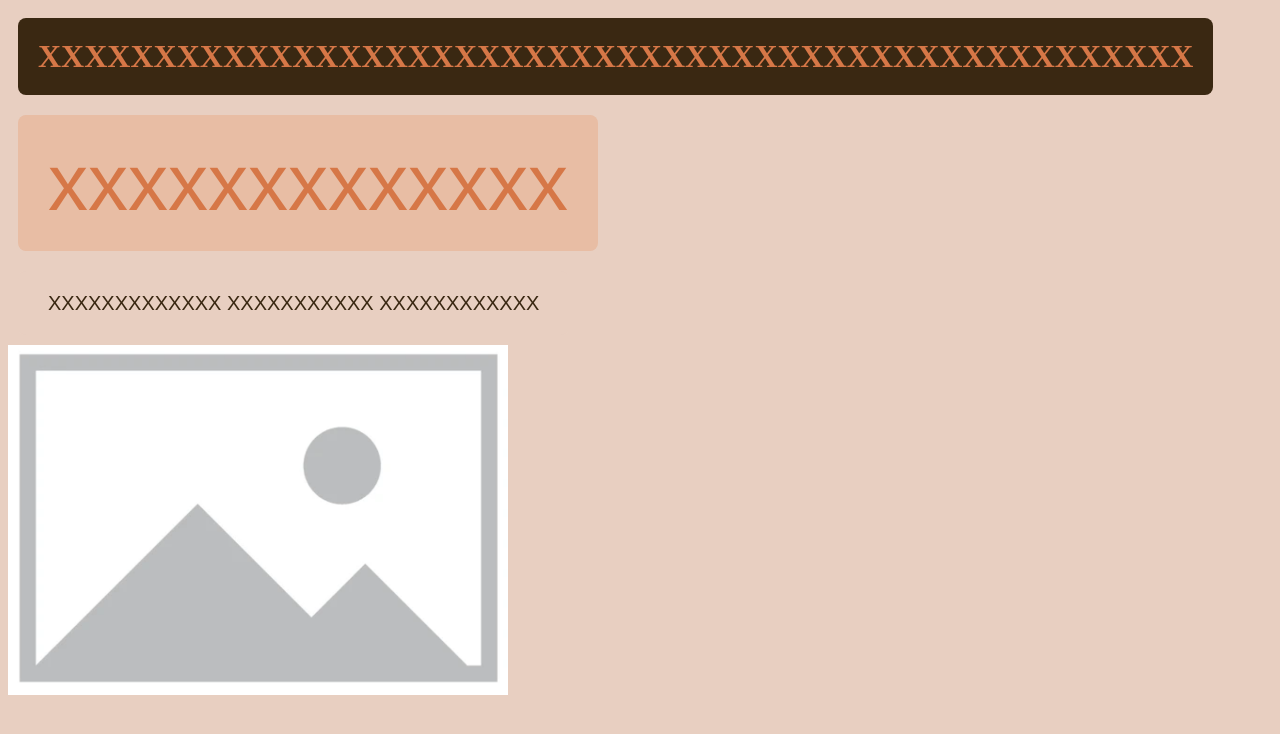
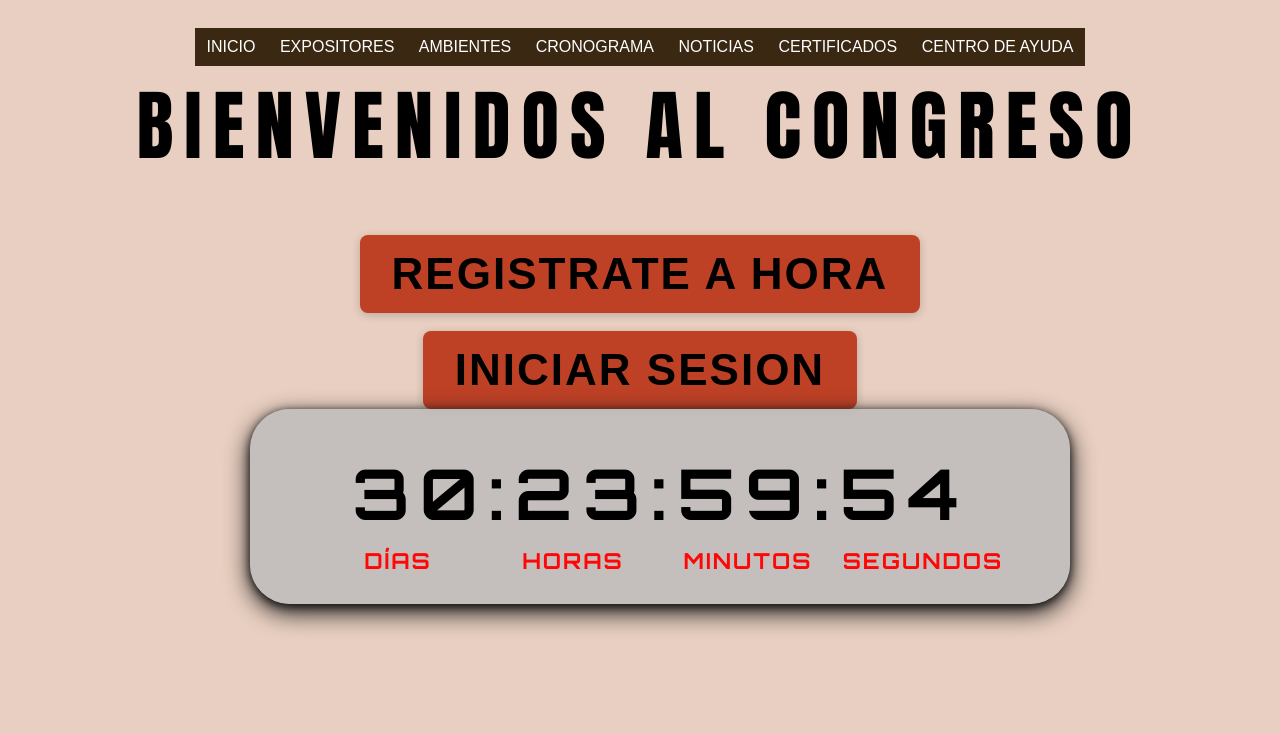
Before and after one commit to sis-inf/congresos, a Django app: page / in a window 1280 px wide. Shown: the top 734 px of the page. Run offline with Django 5.2, Linux system fonts and the light colour scheme.

Commit message:
pagina de inicio y platillas de modulos

```diff
--- a/myapp/static/styles/main.css
+++ b/myapp/static/styles/main.css
@@ -1,45 +1,111 @@
-body
-{
-    background: #E8CFC1;/*fondo*/
-    color: #D67747;/*color de letra en general xd*/
-    /*/////////////////////////////////////////////////////////////////////////////////////////////////*/
-    /* funcion para el texto con fondo*/
-    .texto-con-fondo-titulo
-    {
-    background-color: #3A2812;  /* Color de fondo (cámbialo al que necesites) */
+body{
+    background-color: #E8CFC1;
+    font-family: arial,helvetica;
+     text-align: center; /* Para centrado horizontal general */
+    padding: 20px;
+}
 
-    padding: 20px;             /* Espacio interno alrededor del texto */
-    border-radius: 8px;        /* Bordes redondeados (opcional) */
-    display: inline-block;     /* Ajusta el ancho al contenido */
-    margin: 10px;              /* Margen exterior (opcional) */
+.menu{
+    list-style: none; /* a los puntos de la lista */
+    padding: 0;/* el espaciado*/
+    background: #3A2812;
+    width: 90%;
+    max-width: 890px;
+    margin: auto;
+}
+
+.menu li a{
+    text-decoration: none;
+    color: white;
+    padding: 10px;
+    display: block;
+}
+
+.menu li{
+    display: inline-block;
+    text-align: center;
+}
+
+.menu li a:hover{
+    background: #D67747;
+
+}
+
+/*TITULO*/
+
+  header h1 {
+    font-size: 77px; /* TAMAÑO DE LA LETRA  */
+    color: #000000;  /* COLOR DE LA LETRA */
+    text-align: center;
+    margin-top: 1px;
+    letter-spacing: 11px; /*  SEPARACION DE LASLETRA */
+   font-family: Impact, Arial, sans-serif;
+  }
+
+  /*boton de registrarse*/
+  .boton {
+        display: block; /* Esto es importante para que margin: auto funcione */
+     margin-left: auto;
+     margin-right: auto;
+      background: #be4126;
+      color: #000000;
+      border: none;
+      padding: 14px 32px;
+      border-radius: 8px;
+      font-size: 44px;
+      font-family: 'Arial', sans-serif;
+      font-weight: bold;
+      text-transform: uppercase;
+      letter-spacing: 2px;
+      cursor: pointer;
+
+      transition: background 0.2s, color 0.2s, transform 0.1s;
+      box-shadow: 0 2px 8px #11111133;
     }
-    /*/////////////////////////////////////////////////////////////////////////////////////////////////*/
-    .texto-con-fondo-titulo-1 {
-    background-color: #e8bda4;
-    font-size: 80px;          /* Tamaño letra */
-    line-height: 1.2;         /* Espaciado entre líneas */
-    padding: 20px 30px;       /* Más espacio horizontal */
-    border-radius: 8px;
-    display: inline-block;
-    margin: 10px;
-    font-family: Arial, sans-serif; /* Fuente estándar */
-    font-weight: normal;      /* Resetear negrita si es necesario */
+    .boton:hover {
+      background: #FF0000;
+      color: #fff;
+      transform: scale(1.05);
     }
-    /*/////////////////////////////////////////////////////////////////////////////////////////////////*/
-    .texto-con-fondo-1 {
-    background-color: #E8CFC1;
-    color: #3a2812;
-    font-size: 20px;          /* Tamaño letra */
-    line-height: 1.2;         /* Espaciado entre líneas */
-    padding: 20px 30px;       /* Más espacio horizontal */
-    border-radius: 8px;
-    display: block;
-    margin: 10px;
-    font-family: Arial, sans-serif; /* Fuente estándar */
-    font-weight: normal;      /* Resetear negrita si es necesario */
-    width: fit-content;
+
+    /*reloj*/
 
 
-    }
 
+.reloj-container {
+  display: inline-block; /* Elimina la declaración duplicada de display */
+  margin: 0 auto; /* Centrado horizontal */
+  background: #bbbbbbcb;
+  border-radius: 40px;
+  box-shadow: 0 8px 24px #111111, 0 2px 8px #222222;
+  padding: 40px 60px 30px 60px;
+  text-align: center;
+  min-width: 700px;
 }
+
+.reloj-digitos {
+  font-family: 'Orbitron', 'DS-Digital', 'Seven Segment', monospace;
+  color: #000000;
+  font-size: 70px;
+  letter-spacing: 10px;
+  background: none;
+  margin-bottom: 10px;
+  user-select: none;
+}
+
+.reloj-labels {
+  display: flex;
+  justify-content: space-between;
+  margin-top: 10px;
+}
+
+.reloj-label {
+  flex: 1;
+  color: #ff0707;
+  font-family: 'Orbitron', Arial, sans-serif;
+  font-size: 22px;
+  letter-spacing: 2px;
+  text-align: center;
+  font-weight: bold;
+  text-transform: uppercase;
+}
--- a/myapp/templates/inicio.html
+++ b/myapp/templates/inicio.html
@@ -6,11 +6,65 @@
     <meta name="viewport" content="width=device-width, initial-scale=1.0">
     <title>inicio</title>
     <link rel="stylesheet" href="{% static 'styles/main.css' %}">
+    <link href="https://fonts.googleapis.com/css2?family=Orbitron:wght@700&display=swap" rel="stylesheet">
 </head>
 <body>
-    <h1 class="texto-con-fondo-titulo">XXXXXXXXXXXXXXXXXXXXXXXXXXXXXXXXXXXXXXXXXXXXXXXXXX</h1>
-    <p class="texto-con-fondo-titulo-1">xxxxxxxxxxxxx</p>
-    <p1 class="texto-con-fondo-1">XXXXXXXXXXXXX  XXXXXXXXXXX XXXXXXXXXXXX</p1>
-    <img src="{% static 'imagenPorDefecto.png' %}" alt="" width="500">
+   <ul class="menu">
+    <li><a href="#">INICIO</a></li>
+    <li><a href="#">EXPOSITORES</a></li>
+    <li><a href="#">AMBIENTES</a></li>
+    <li><a href="#">CRONOGRAMA</a></li>
+    <li><a href="#">NOTICIAS</a></li>
+    <li><a href="#">CERTIFICADOS</a></li>
+    <li><a href="#">CENTRO DE AYUDA</a></li>
+   </ul>
+   <!--botones-->
+   <header><h1>BIENVENIDOS AL CONGRESO</h1></header>
+
+    <button class="boton">Registrate a Hora</button>
+    &emsp;
+    <button class="boton">Iniciar Sesion</button>
+    &emsp;
+<!-- reloj-->
+    &emsp;
+  <div class="reloj-container">
+    <div class="reloj-digitos" id="reloj">31:00:00:00</div>
+    <div class="reloj-labels">
+      <div class="reloj-label">Días</div>
+      <div class="reloj-label">Horas</div>
+      <div class="reloj-label">Minutos</div>
+      <div class="reloj-label">Segundos</div>
+    </div>
+  </div>
+  <script>
+    // el tiempo inicial: 31 días en milisegundos
+    let tiempoRestante = 31 * 24 * 60 * 60; // en segundos
+
+    function actualizarReloj() {
+      let segundos = tiempoRestante;
+
+      const dias = Math.floor(segundos / (24 * 60 * 60));
+      segundos %= (24 * 60 * 60);
+      const horas = Math.floor(segundos / (60 * 60));
+      segundos %= (60 * 60);
+      const minutos = Math.floor(segundos / 60);
+      segundos %= 60;
+
+      document.getElementById('reloj').textContent =
+        `${String(dias).padStart(2, '0')}:` +
+        `${String(horas).padStart(2, '0')}:` +
+        `${String(minutos).padStart(2, '0')}:` +
+        `${String(segundos).padStart(2, '0')}`;
+
+      if (tiempoRestante > 0) {
+        tiempoRestante--;
+      } else {
+        clearInterval(intervalo);
+      }
+    }
+
+    const intervalo = setInterval(actualizarReloj, 1000);
+    actualizarReloj();
+  </script>
 </body>
 </html>
--- a/myapp/views.py
+++ b/myapp/views.py
@@ -2,5 +2,33 @@ from django.shortcuts import render
 from django.http import HttpResponse
 
 # Create your views here.
+
+#1. Módulo Público-----------------------
+#a. Inicio
 def inicio(request):
     return render(request,'inicio.html')
+#b. Noticias
+def listado_de_noticias(request):
+    return render(request,'listado_de_noticias.html')
+#c. Detalles de la noticia
+def detalles_de_noticia(request):
+    return render(request,'detalle_de_noticia.html')
+#d. Cronograma
+def cronograma(request):
+    return render(request,'cronograma.html')
+#e. Expositores
+def expositores(request):
+    return render(request,'expositores.html')
+#2. Módulo de Asistente------------------
+#a. Registro de Asistente
+#b. Cuenta de usuario
+#c. Impresión de Credencial
+#d. Impresión de Certificado
+#3. Módulo de Organizadores---------------
+#a. Registro de Staff
+#b. Asignación de Roles
+#c. Registro de Expositores
+#d. Entrega de Material
+#e. Entrega de refrigerio
+#f. Marcado de Asistencia
+#g. Registro de Noticias
--- a/mysite/urls.py
+++ b/mysite/urls.py
@@ -16,10 +16,35 @@ Including another URLconf
 """
 from django.contrib import admin
 from django.urls import path
-from myapp.views import inicio
+from myapp.views import inicio,listado_de_noticias,detalles_de_noticia,cronograma,expositores
 
 urlpatterns = [
     path('admin/', admin.site.urls),
+
+    #1. Módulo Público-----------------------
+#a. Inicio
     path ('',inicio),
+#b. Noticias
+    path('listado_de_noticias/',listado_de_noticias),
+#c. Detalles de la noticia
+    path('detalles_de_noticia/',detalles_de_noticia),
+#d.
+path('cronograma/',cronograma),
+#e. Expositores
+path('expositores/',expositores)
+#2. Módulo de Asistente------------------
+#a. Registro de Asistente
+#b. Cuenta de usuario
+#c. Impresión de Credencial
+#d. Impresión de Certificado
+#3. Módulo de Organizadores---------------
+#a. Registro de Staff
+#b. Asignación de Roles
+#c. Registro de Expositores
+#d. Entrega de Material
+#e. Entrega de refrigerio
+#f. Marcado de Asistencia
+#g. Registro de Noticias
+
 
 ]
```
Also changed, not shown: myapp/templates/cronograma.html (added, +12 -0 lines), myapp/templates/detalle_de_noticia.html (added, +12 -0 lines), myapp/templates/expositores.html (added, +12 -0 lines), myapp/templates/listado_de_noticias.html (added, +13 -0 lines).
